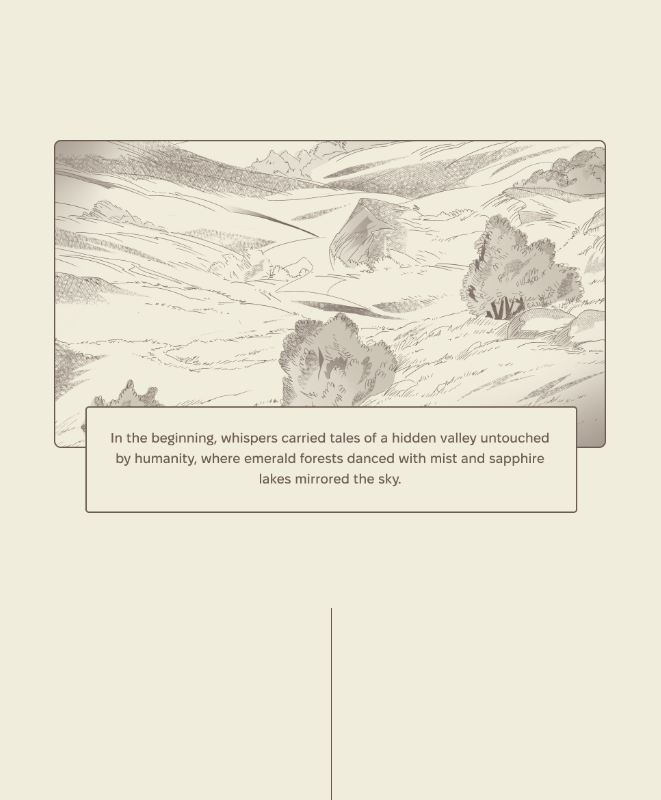
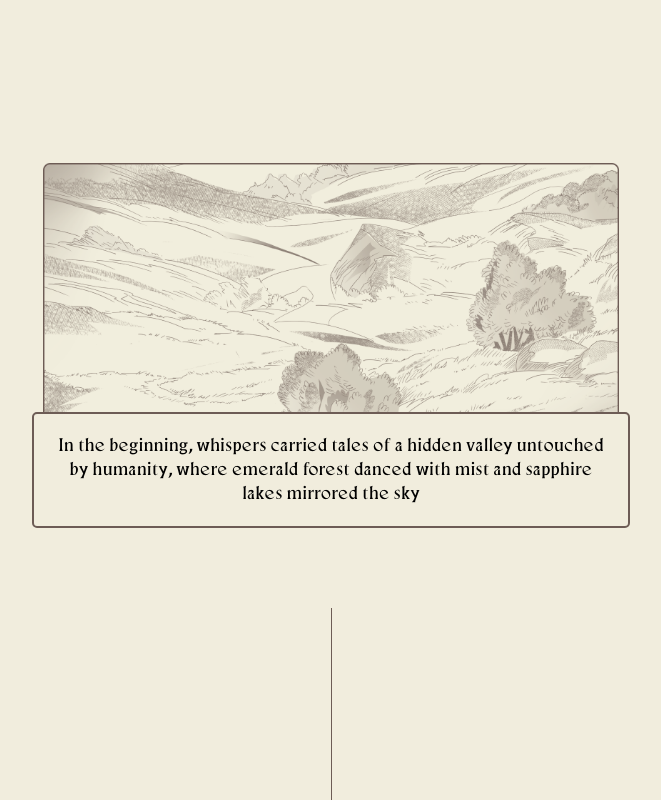
Before and after one commit to hackclub/boreal, a Next.js app: page / in a window 1280 px wide. Both pictures are taken after a click on the button "BEGIN". Shown: the top 800 px of the page, without its empty margins (309-970 px from the left). Built offline with nearby package versions, Linux system fonts and the light colour scheme.

Commit message:
adding image words as text

```diff
--- a/src/app/page.tsx
+++ b/src/app/page.tsx
@@ -55,11 +55,17 @@ export default function Home() {
           >
             <div className="flex-1 flex items-center justify-center">
               <img
-                src="/art-2.png"
+                src="/art-4.png"
                 alt="Art 2"
                 className="sm:max-w-xl max-w-[300px]"
               />
+              <div className="border-2 rounded-[5px] border-[#6D5C55] text-center px-6 py-5 absolute bg-[#F1EDDD] bottom-[17rem]">
+                In the beginning, whispers carried tales of a hidden valley
+                untouched<br></br> by humanity, where emerald forest danced with
+                mist and sapphire<br></br> lakes mirrored the sky
+              </div>
             </div>
+
             <div className="w-px h-48 bg-[#6D5C55] mx-10" />
           </motion.div>
         )}
@@ -75,18 +81,24 @@ export default function Home() {
           >
             <div className="flex-1 flex items-center justify-center">
               <img
-                src="/art-2.png"
+                src="/art-4.png"
                 alt="Art 3"
-                className="sm:max-w-lg max-w-[300px]"
+                className="sm:max-w-xl max-w-[300px]"
               />
+                <div className="border-2 rounded-[5px] border-[#6D5C55] text-center px-6 py-5 absolute bg-[#F1EDDD] bottom-[-38rem] ">
+                In the beginning, whispers carried tales of a hidden valley
+                untouched<br></br> by humanity, where emerald forest danced with
+                mist and sapphire<br></br> lakes mirrored the sky
+              </div>
             </div>
+
             <div className="w-px h-48 bg-[#6D5C55] mx-10" />
           </motion.div>
         )}
 
-        {page === 1 && (
+        {page === 2 && (
           <motion.div
-            key="page-1"
+            key="page-2"
             className="pt-10 flex items-center justify-between min-h-screen flex-col"
             initial={{ y: -1000, opacity: 0 }}
             animate={{ y: 0, opacity: 1 }}
```
Also changed, not shown: public/art-4.png (added).
